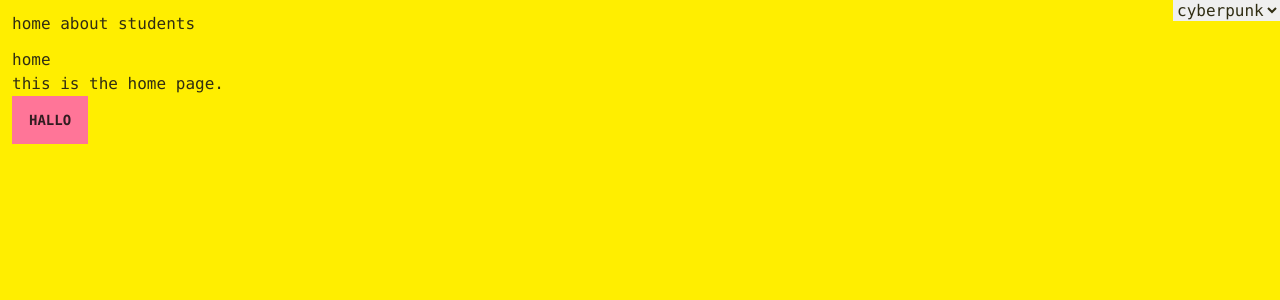
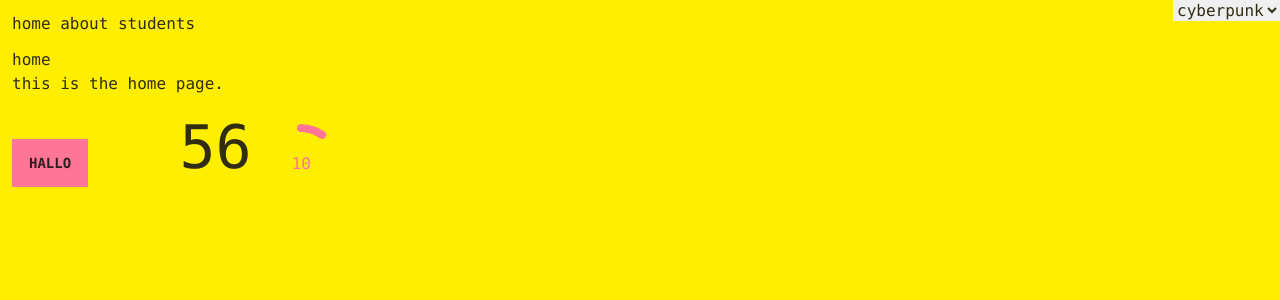
Before and after one commit to ambel67/sveltekit-demo, a SvelteKit app: page / in a window 1280 px wide. Shown: the top 300 px of the page. Built offline with nearby package versions, Linux system fonts and the light colour scheme; some icons are missing.

Commit message:
added iconify

```diff
--- a/package.json
+++ b/package.json
@@ -12,6 +12,7 @@
 		"format": "prettier --plugin-search-dir . --write ."
 	},
 	"devDependencies": {
+		"@iconify/svelte": "^3.1.4",
 		"@sveltejs/adapter-auto": "^2.0.0",
 		"@sveltejs/kit": "^1.20.4",
 		"autoprefixer": "^10.4.14",
--- a/src/routes/+page.svelte
+++ b/src/routes/+page.svelte
@@ -1,3 +1,19 @@
+<script>
+	import Icon from '@iconify/svelte';
+	import { onMount } from 'svelte';
+	let countdown = 60;
+	onMount(() => {
+		setInterval(() => (countdown = countdown - 1), 1000);
+		setInterval(() => (stock = stock - 1), Math.random() * 10000 + 5000);
+	});
+	let stock = 10;
+</script>
+
 <h1>home</h1>
 <p>this is the home page.</p>
 <button class="btn btn-primary">hallo</button>
+<Icon icon="game-icons:bloody-sword" class="text-red-700 text-7xl" />
+<span class="countdown font-mono text-6xl">
+	<span style="--value:{countdown};" />
+</span>
+<div class="radial-progress text-primary" style="--value:{stock};">{stock}</div>
--- a/src/routes/students/[name]/+page.svelte
+++ b/src/routes/students/[name]/+page.svelte
@@ -3,7 +3,7 @@
 	export let data;
 </script>
 
-<div data-theme={$page.params.name === 'maco' ? 'valentine' : null}>
+<div data-theme={$page.params.name === 'maco' ? 'luxury' : null}>
 	<h1>{$page.params.name[0].toUpperCase() + $page.params.name.slice(1)}s Homepage</h1>
 
 	<p>$page.url: {JSON.stringify($page.url)}</p>
```
Also changed, not shown: 1 other file (tests, documents, lock files or other folders).
